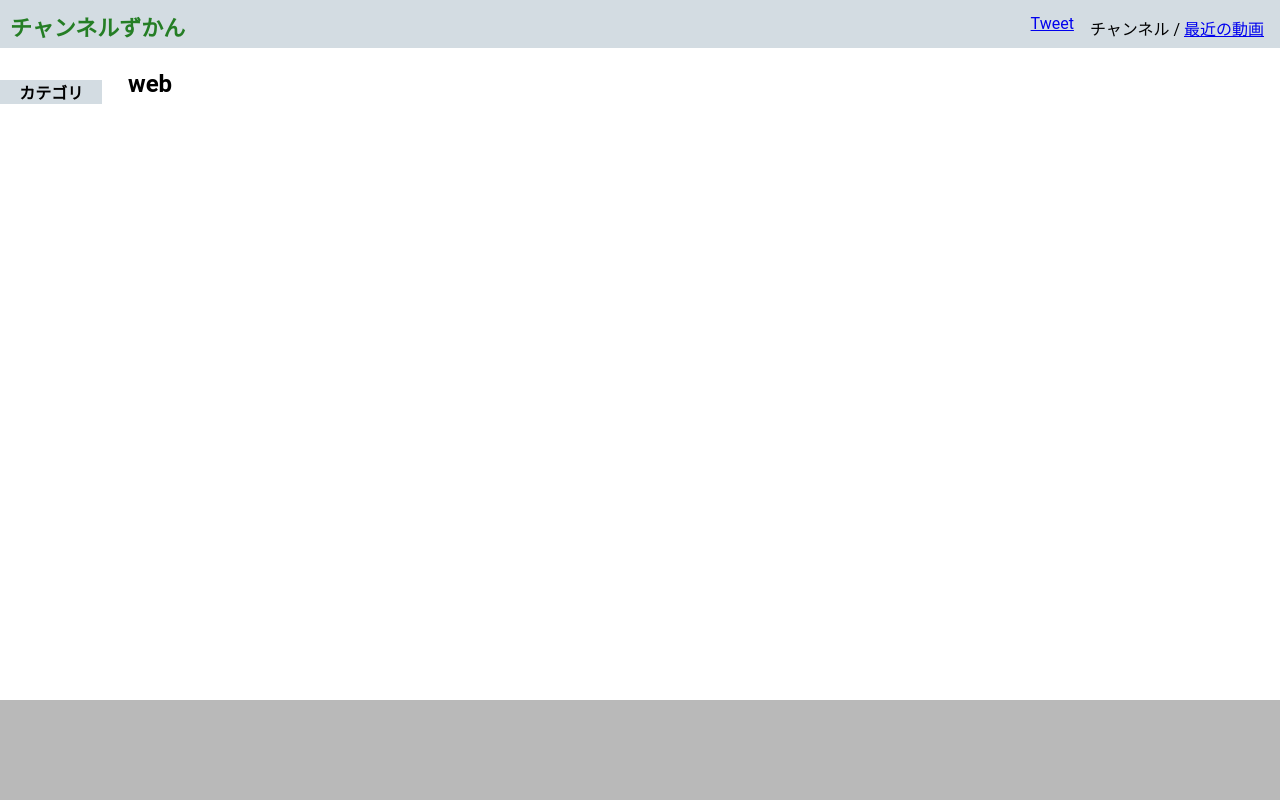
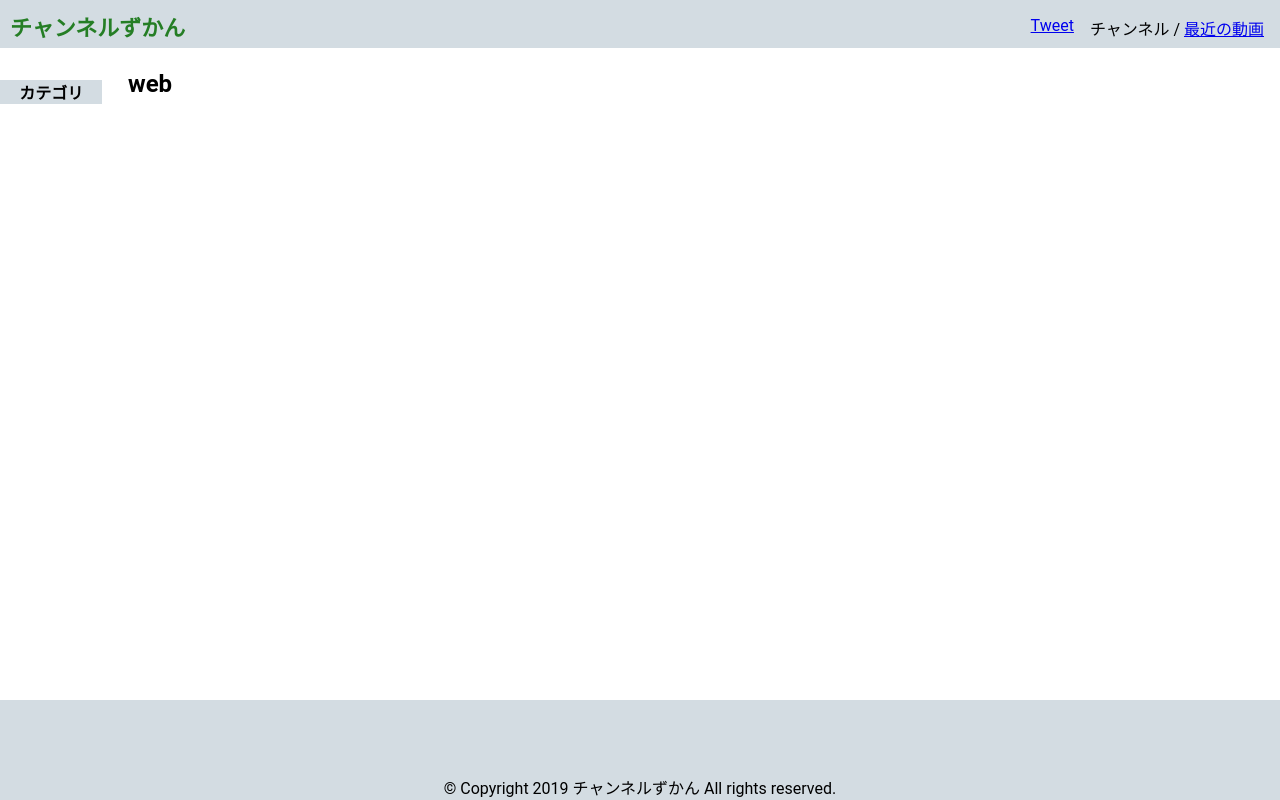
Before and after one commit to kojitrns/ytchan, a PHP site: page /web/src/index.php in a window 1280 px wide. Run offline with PHP 8.4, Linux system fonts and the light colour scheme; data that the repository does not hold is empty; some libraries are stand-ins or nearby versions.

Commit message:
Add copy right

```diff
--- a/web/src/css/main.css
+++ b/web/src/css/main.css
@@ -78,7 +78,7 @@ header {
 
 .tw-btn {
 	float: right;
-	margin-top: 0.9rem;
+	margin-top: 1rem;
 	margin-right: 1rem;
 }
 
@@ -249,9 +249,15 @@ main {
 }
 
 footer {
-	background-color: #B9B9B9;
+	background-color: #D3DCE2;
 	width: 100%;
 	height: 100px;
 	position: absolute;
 	bottom: 0;
+	text-align: center;
 }
+
+footer p{
+	margin-top: 75px;
+	margin-bottom: 0;
+}
--- a/web/src/index.php
+++ b/web/src/index.php
@@ -154,7 +154,9 @@ function show_tweet_btn() {
 }
 
 function show_footer() {
-	echo '<footer></footer>';
+	echo '<footer>
+	<p>© Copyright 2019 チャンネルずかん All rights reserved.</p>
+	</footer>';
 }
 
 function sort_chan_rows(&$chan_rows, $sort_target) {
```
